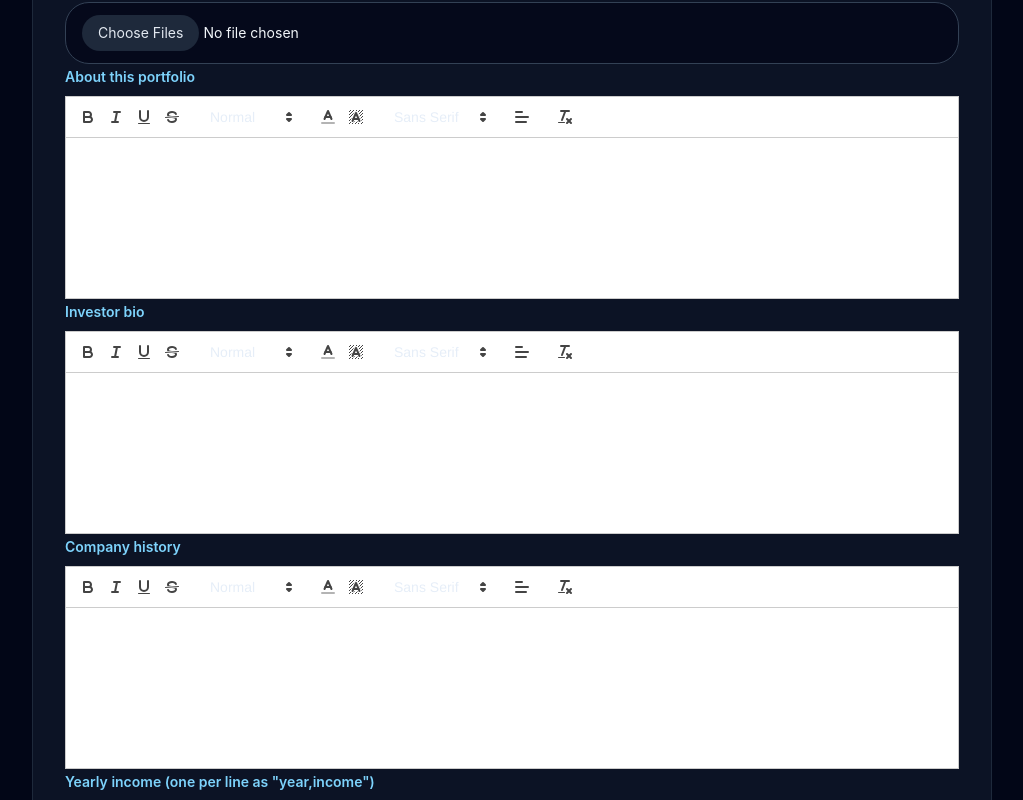
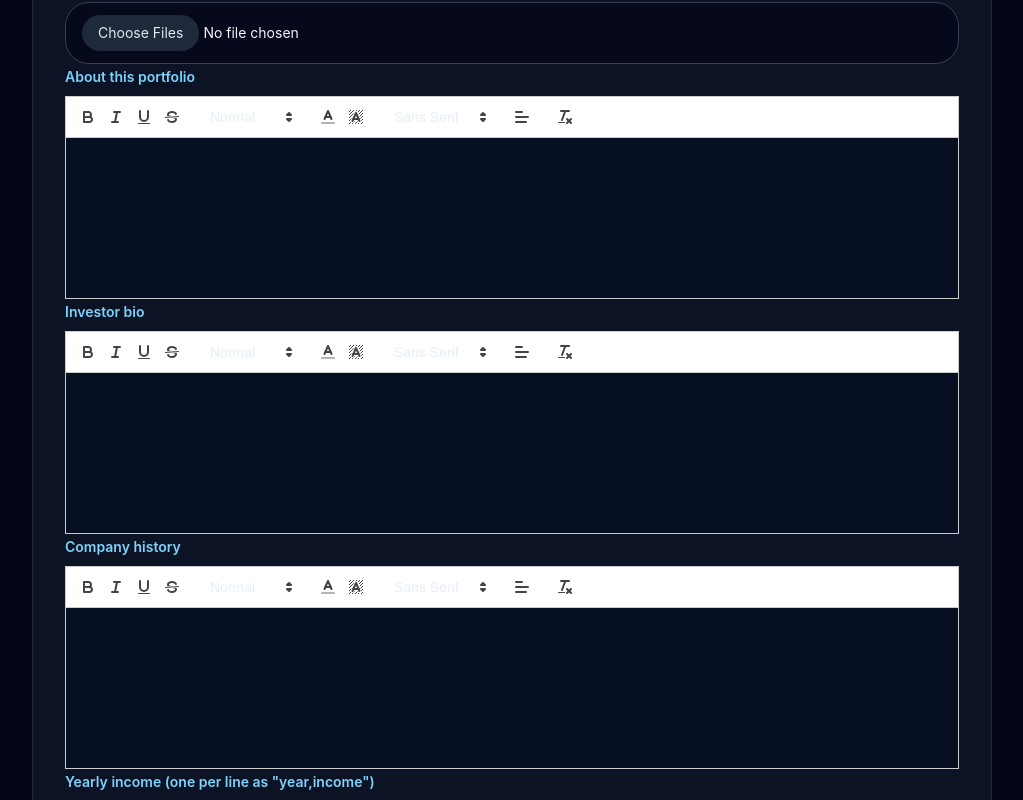
Before and after one commit to realakwesione-dev/portfolio-mvp, a React (Vite) app in the folder client/: page /MP_ADMIN_RESTRICTION in a window 1280 px wide. Shown: the part 840-1640 px from the top of the page, without its empty margins (128-1151 px from the left). Built offline with nearby package versions, Linux system fonts and the light colour scheme; no server answers; the HTML template or start-up script is replaced by a standard one.

Commit message:
Quill: enforce dark container/editor/tooltips to fix white background and visibility

```diff
--- a/client/src/styles/quill-dark-overrides.css
+++ b/client/src/styles/quill-dark-overrides.css
@@ -2,7 +2,14 @@
 .ql-snow .ql-toolbar { background: #071023 !important; border-color: rgba(148,163,184,0.08) !important; color: #cbd5e1 !important; }
 .ql-snow .ql-picker-label, .ql-snow .ql-picker-item { color: #e6eef8 !important; }
 .ql-snow .ql-container { background: #071023 !important; border-color: rgba(148,163,184,0.06) !important; color: #e6eef8 !important; }
-.ql-snow .ql-editor { background: transparent !important; color: #ffffff !important; min-height: 160px; padding: 12px 14px !important; font-size: 16px !important; font-weight: 500 !important; line-height: 1.7 !important; }
+.ql-snow .ql-editor,
+.react-quill .ql-editor,
+.react-quill .ql-container,
+.ql-snow .ql-container {
+	background-color: #071023 !important;
+	color: #ffffff !important;
+}
+.ql-snow .ql-editor { min-height: 160px; padding: 12px 14px !important; font-size: 16px !important; font-weight: 500 !important; line-height: 1.7 !important; }
 .ql-snow .ql-editor p { margin: 0 0 0.75rem; color: #ffffff !important; }
 .ql-snow .ql-editor strong, .ql-snow .ql-editor b { color: #ffffff !important; font-weight: 700 !important; }
 .ql-snow .ql-editor em, .ql-snow .ql-editor i { color: #f1f5f9 !important; font-style: italic !important; }
@@ -14,3 +21,20 @@
 .ql-snow .ql-toolbar .ql-stroke, .ql-snow .ql-toolbar .ql-fill { stroke: #cbd5e1 !important; fill: #cbd5e1 !important; }
 .ql-editor.ql-blank::before { color: rgba(230,238,248,0.6) !important; }
 .react-quill { border-radius: 8px; overflow: hidden; }
+.ql-snow .ql-toolbar .ql-picker-options, .ql-snow .ql-toolbar .ql-picker-label { background: transparent !important; }
+.ql-snow .ql-toolbar .ql-stroke, .ql-snow .ql-toolbar .ql-fill { stroke: #cbd5e1 !important; fill: #cbd5e1 !important; }
+.ql-editor.ql-blank::before { color: rgba(255,255,255,0.55) !important; }
+.ql-snow .ql-editor { caret-color: #ffffff !important; }
+
+/* tooltips & picker dropdowns */
+.ql-snow .ql-tooltip,
+.ql-snow .ql-picker-options {
+	background: #071023 !important;
+	color: #ffffff !important;
+	border-color: rgba(148,163,184,0.08) !important;
+}
+
+/* ensure the editable area doesn't get inline white background */
+.react-quill .ql-editor[contenteditable="true"] {
+	background-color: #071023 !important;
+}
```
